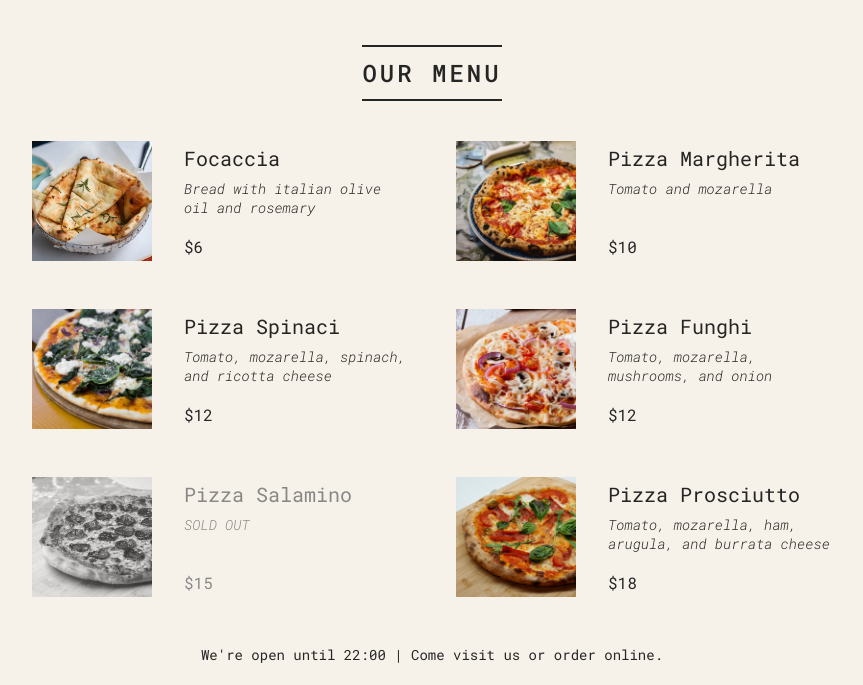
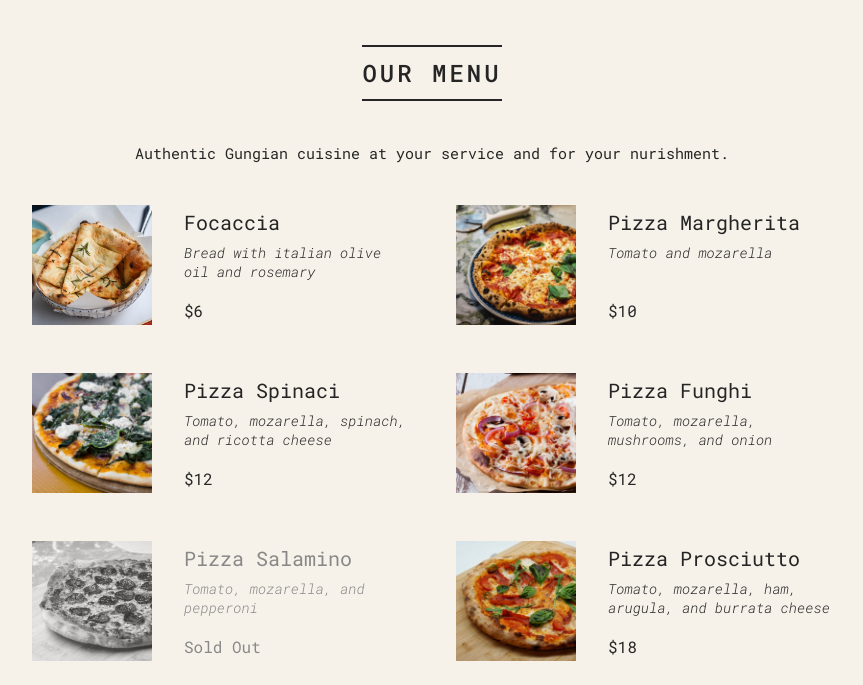
Before and after one commit to gdchase/react-pizza-app, a React app: page / in a window 1280 px wide. Shown: the part 103-788 px from the top of the page, without its empty margins (208-1071 px from the left). Built offline with nearby package versions, Linux system fonts and the light colour scheme.

Commit message:
Finished pizza menu project.

```diff
--- a/src/index.js
+++ b/src/index.js
@@ -66,11 +66,16 @@ function Menu() {
       <h2>Our Menu</h2>
 
       {pizzas.length > 0 ? (
-        <ul className="pizzas">
-          {pizzas.map((pizzaObj) => (
-            <Pizza pizzaObj={pizzaObj} key={pizzaObj.name} />
-          ))}
-        </ul>
+        <>
+          <p>
+            Authentic Gungian cuisine at your service and for your nurishment.
+          </p>
+          <ul className="pizzas">
+            {pizzas.map((pizzaObj) => (
+              <Pizza pizzaObj={pizzaObj} key={pizzaObj.name} />
+            ))}
+          </ul>
+        </>
       ) : (
         <h3>Menu coming soon! Please come back later.</h3>
       )}
@@ -78,27 +83,15 @@ function Menu() {
   );
 }
 
-function Pizza(props) {
-  if (props.pizzaObj.soldOut) {
-    return (
-      <div className={"pizza sold-out"}>
-        <img src={props.pizzaObj.photoName} alt={props.name}></img>
-        <div>
-          <h3>{props.pizzaObj.name}</h3>
-          <p>SOLD OUT</p>
-          <span>${props.pizzaObj.price}</span>
-        </div>
-      </div>
-    );
-  }
+function Pizza({pizzaObj}) {
 
   return (
-    <div className={"pizza"}>
-      <img src={props.pizzaObj.photoName} alt={props.name}></img>
+    <div className={`pizza ${pizzaObj.soldOut ? 'sold-out' : ''}`}>
+      <img src={pizzaObj.photoName} alt={pizzaObj.name}></img>
       <div>
-        <h3>{props.pizzaObj.name}</h3>
-        <p>{props.pizzaObj.ingredients}</p>
-        <span>${props.pizzaObj.price}</span>
+        <h3>{pizzaObj.name}</h3>
+        <p>{pizzaObj.ingredients}</p>
+        <span>{pizzaObj.soldOut ? "Sold Out" : `$${pizzaObj.price}`}</span>
       </div>
     </div>
   );
@@ -106,14 +99,14 @@ function Pizza(props) {
 
 function Footer() {
   const hour = new Date().getHours();
-  const openHour = 2;
+  const openHour = 12;
   const closeHour = 22;
   const isOpen = hour >= openHour && hour <= closeHour;
 
   return (
     <footer className="footer">
       {isOpen ? (
-        <Order closeHour={closeHour} />
+        <Order openHour={openHour} closeHour={closeHour} />
       ) : (
         <p>
           {" "}
@@ -124,11 +117,11 @@ function Footer() {
   );
 }
 
-function Order(props) {
+function Order({openHour, closeHour}) {
   return (
     <div className="order">
       <p>
-        We're open until {props.closeHour}:00 | Come visit us or order online.
+        We're open from {openHour}:00 to {closeHour}:00 | Come visit us or order online.
       </p>
       <button className="btn">Order</button>
     </div>
```
Also changed, not shown: public/index.html (+3 -3 lines).
